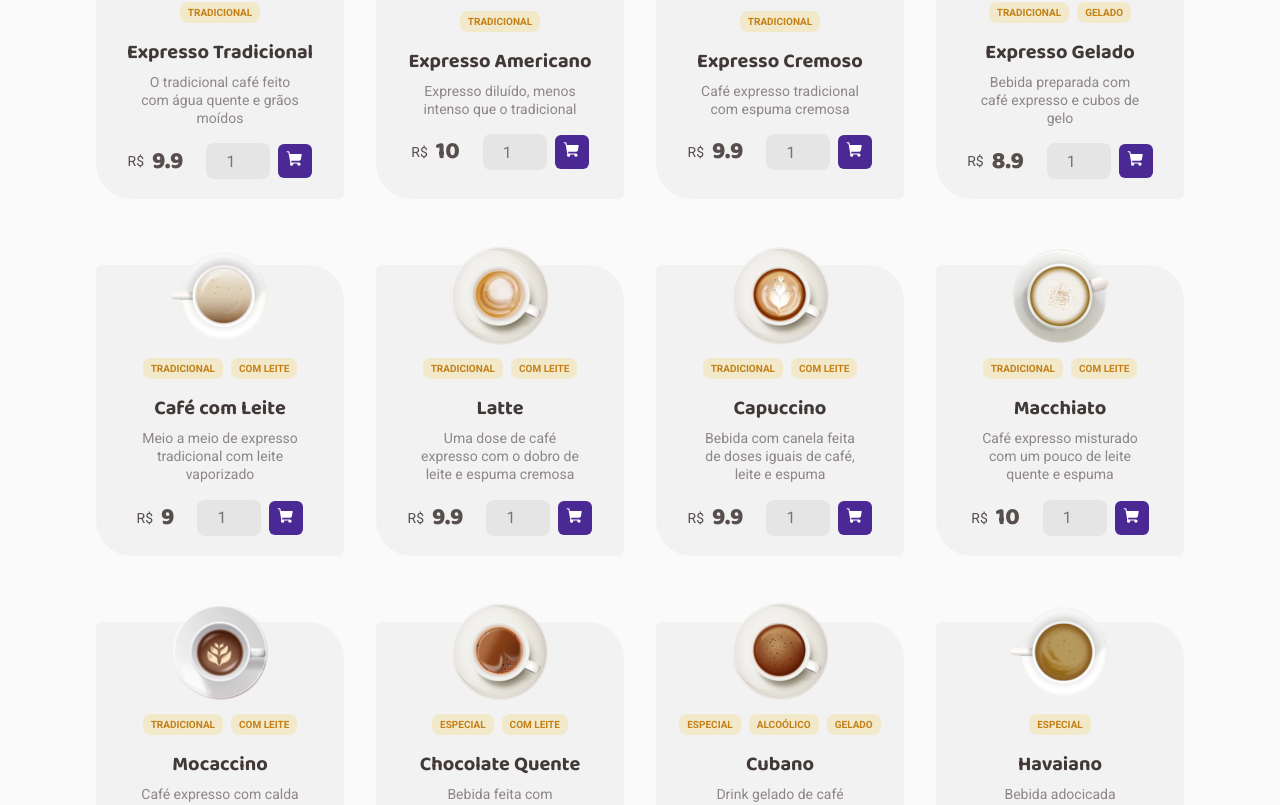
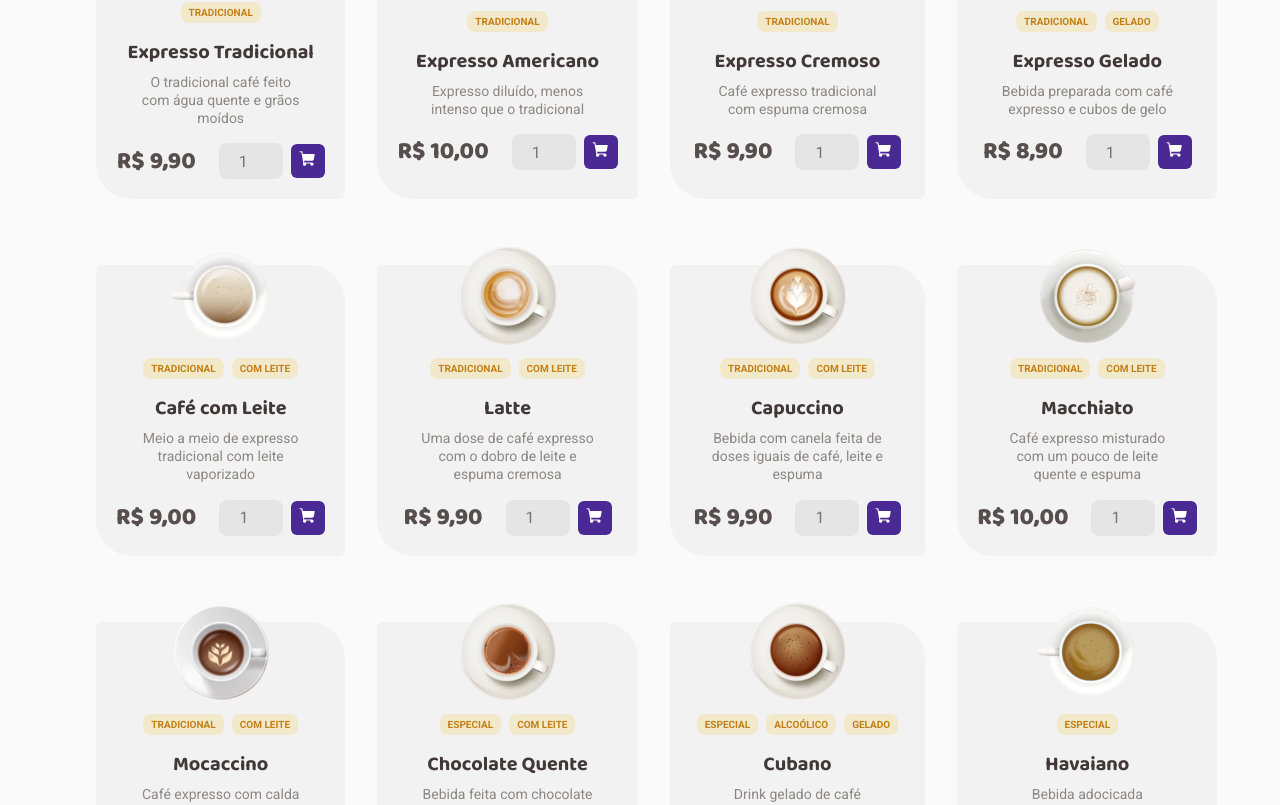
Before and after one commit to taiprogrammer/challenge-coffee-delivery, a React (Vite) app: page / in a window 1280 px wide. Shown: the part 930-1735 px from the top of the page. Built offline with nearby package versions, Linux system fonts and the light colour scheme.

Commit message:
chore (Card) - formatting price

```diff
--- a/src/pages/Home/components/Catalog/components/Card/index.tsx
+++ b/src/pages/Home/components/Catalog/components/Card/index.tsx
@@ -21,6 +21,10 @@ interface CardProps {
 }
 
 export function Card({ image, type, name, description, price }: CardProps) {
+  const formattedPrice = new Intl.NumberFormat("pt-BR", {
+    style: "currency",
+    currency: "BRL",
+  }).format(price);
   return (
     <CardContainer>
       <Apresentation>
@@ -37,8 +41,7 @@ export function Card({ image, type, name, description, price }: CardProps) {
       </ProductInfo>
       <BuyProduct>
         <Price>
-          <span>R$</span>
-          <h2>{price}</h2>
+          <h2>{formattedPrice}</h2>
         </Price>
         <AddToCart>
           <input type="number" placeholder="1" />
```
